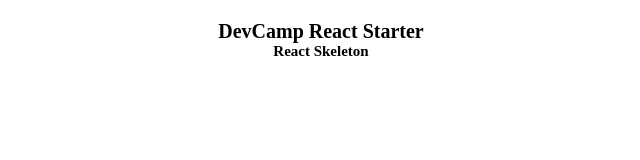
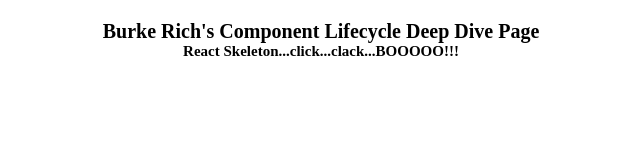
Before and after one commit to cruzrojo/002-compLifecycle-DeepDive, a React app: page / in a window 1280 px wide. Shown: the whole page, without its empty margins (319-959 px from the left). Built offline with nearby package versions, Linux system fonts and the light colour scheme.

Commit message:
second commit. Made changes to the app.js and the index.html to personalize things...

```diff
--- a/index.html
+++ b/index.html
@@ -3,6 +3,7 @@
   <head>
     <meta name="viewport" content="width=device-width, initial-scale=1">
     <link rel="stylesheet" href="/style/main.css">
+    <title>02/24/2020 - Component Lifecycle Deep Dive</title>
   </head>
   <body>
     <div class="app-wrapper"></div>
--- a/src/components/app.js
+++ b/src/components/app.js
@@ -4,8 +4,8 @@
   render() {
     return (
       <div className='app'>
-        <h1>DevCamp React Starter</h1>
-        <h2>React Skeleton</h2>
+        <h1>Burke Rich's Component Lifecycle Deep Dive Page</h1>
+        <h2>React Skeleton...click...clack...BOOOOO!!!</h2>
       </div>
     );
   }
```
